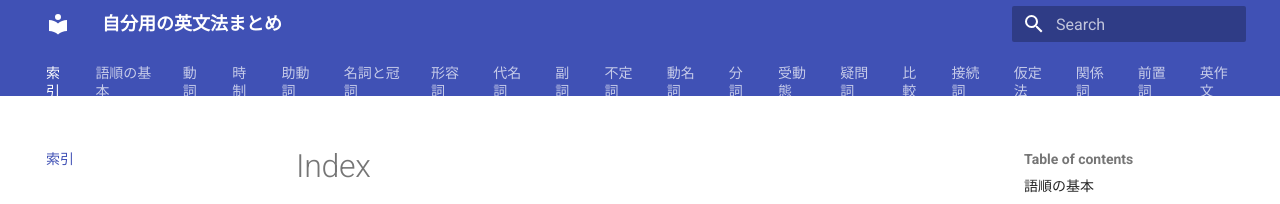
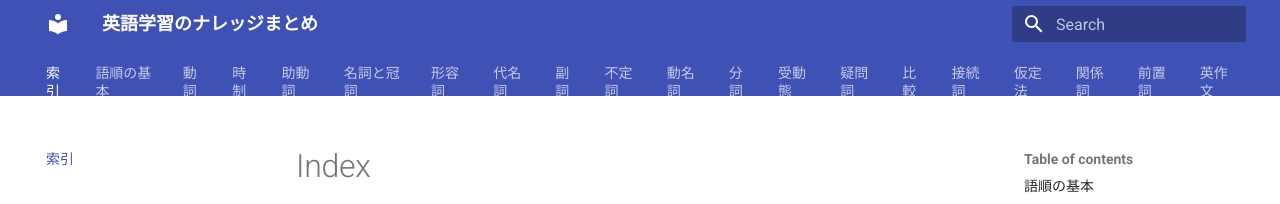
Before and after one commit to kazuma-kimura/listen-english-docs, an MkDocs documentation site: the page built from docs/index.md, in a window 1280 px wide. Shown: the top 204 px of the page. Built offline with MkDocs 1.6.1 and Material for MkDocs 9.7.7, drawn with Linux system fonts in a browser that asks for light colours.

Commit message:
サイトURLの設定を追加。

```diff
--- a/mkdocs.yml
+++ b/mkdocs.yml
@@ -1,11 +1,12 @@
-site_name: 自分用の英文法まとめ
+site_name: 英語学習のナレッジまとめ
+site_url: https://kazuma-kimura.github.io/listen-english-docs/
 
 theme:
   name: material
   custom_dir: src/overrides
   features:
     - navigation.tabs
-  favicon: favicon.ico
+  # favicon: favicon.ico
   icon:
     logo: material/library
   palette:
```
